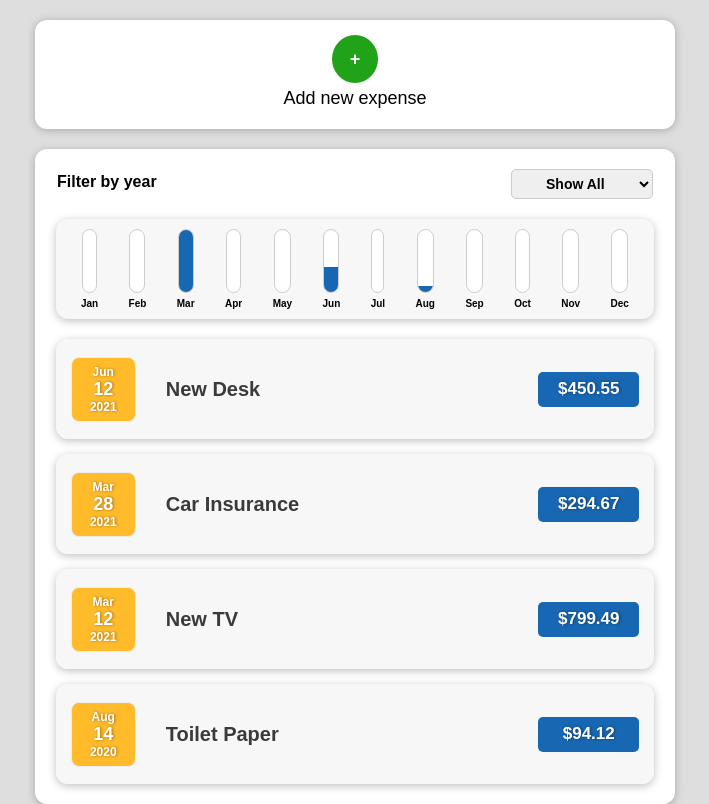
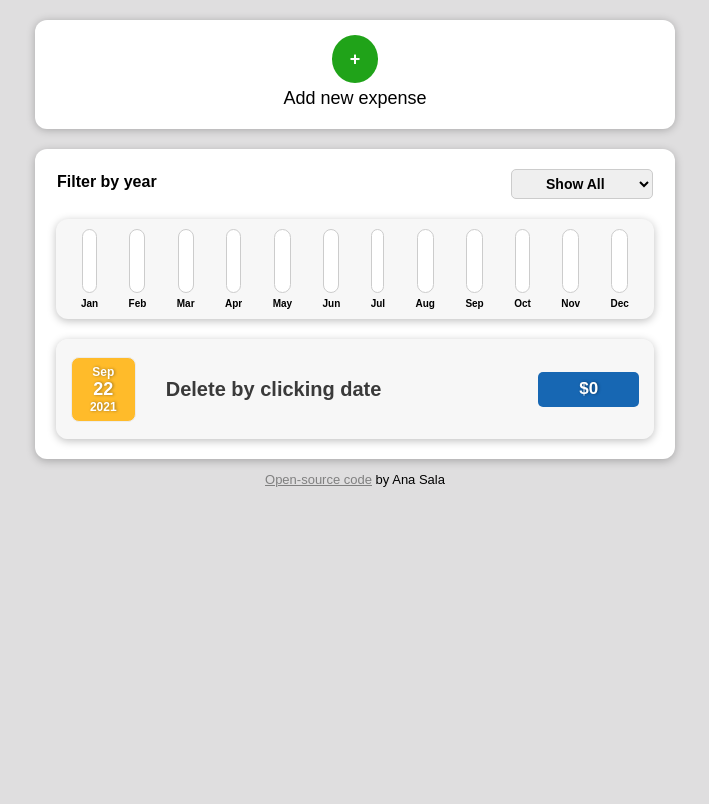
Before and after one commit to AGSS18/expense-tracker-app, a React (Create React App) app: page / in a window 1280 px wide. Shown: the whole page, without its empty margins (285-994 px from the left). Built offline with nearby package versions, Linux system fonts and the light colour scheme.

Commit message:
Added footer

```diff
--- a/src/App.js
+++ b/src/App.js
@@ -7,25 +7,9 @@ function App() {
   const [expenses, setExpenses] = useState([
     {
       id: 'e1',
-      title: 'Toilet Paper',
-      amount: 94.12,
-      date: new Date(2020, 7, 14),
-    },
-    { id: 'e2',
-      title: 'New TV',
-      amount: 799.49,
-      date: new Date(2021, 2, 12) },
-    {
-      id: 'e3',
-      title: 'Car Insurance',
-      amount: 294.67,
-      date: new Date(2021, 2, 28),
-    },
-    {
-      id: 'e4',
-      title: 'New Desk',
-      amount: 450.55,
-      date: new Date(2021, 5, 12),
+      title: 'Delete by clicking date',
+      amount: 0.00,
+      date: new Date(2021, 8, 22),
     },
   ]);
 
@@ -46,6 +30,9 @@ function App() {
     <div className="App container">
       <NewExpense onFormSubmition={addExpenseHandler} />
       <Expenses expenses={expenses} deleteExpense={deleteExpenseHandler} />
+      <div className="footer">
+        <p> <a href="https://github.com/AGSS18/expense-tracker-react" target="_blank" rel="noreferrer">Open-source code</a> by Ana Sala</p>
+      </div>
     </div>
   );
 }
--- a/src/components/NewExpense/NewExpense.css
+++ b/src/components/NewExpense/NewExpense.css
@@ -64,7 +64,7 @@
 }
 
 .new-expense__actions-cancel {
-  margin-right: 1rem;
+  margin-right: 0.1rem;
 }
 
 .new-expense__control label {
--- a/src/index.css
+++ b/src/index.css
@@ -58,6 +58,24 @@ h3 {
   color: white;
 }
 
+.footer {
+  display: block;
+  margin: 0 auto;
+  text-align: center;
+}
+
+.footer p {
+  font-size: 1.3rem;
+}
+
+.footer a {
+  color: gray;
+}
+
+.footer a:hover {
+  color: rgb(83, 82, 82);
+}
+
 @media (min-width: 768px) {
   .container {
     width: 50%;
```
